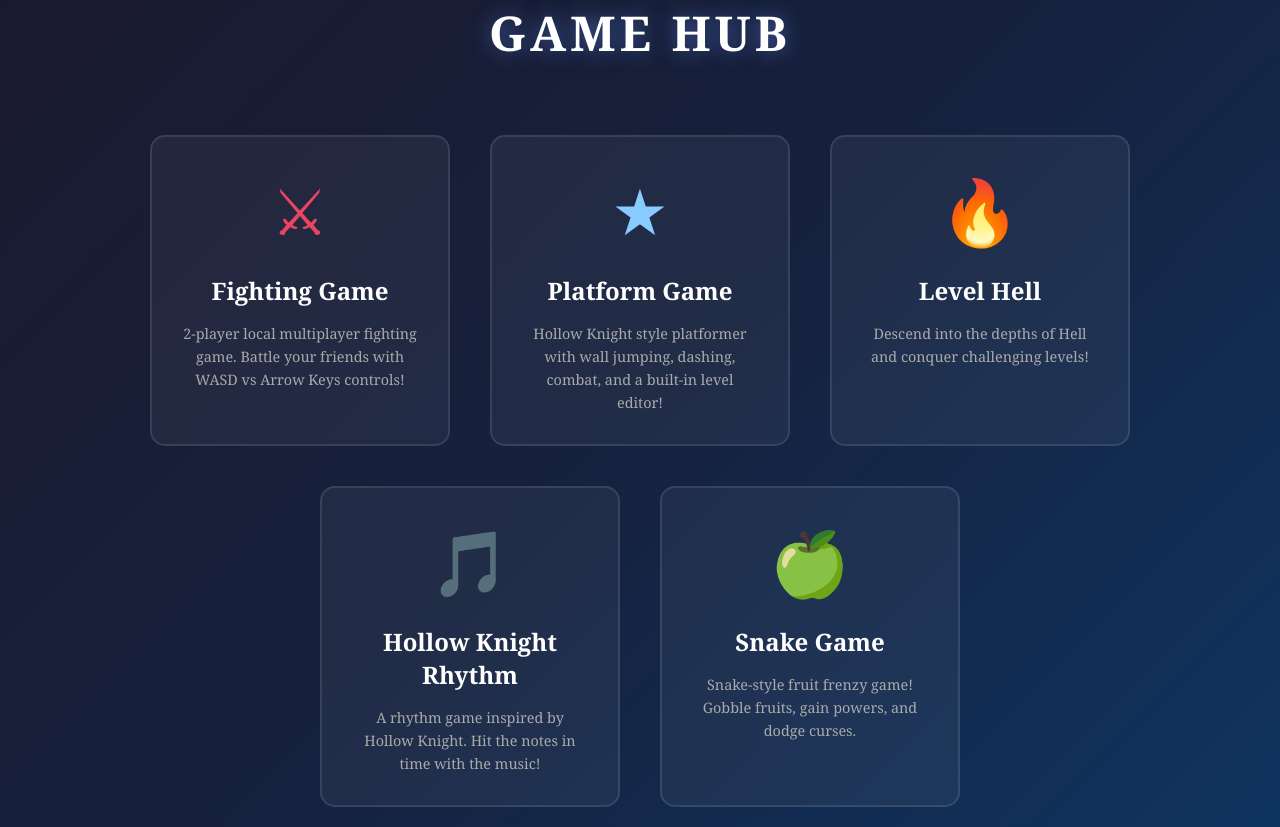
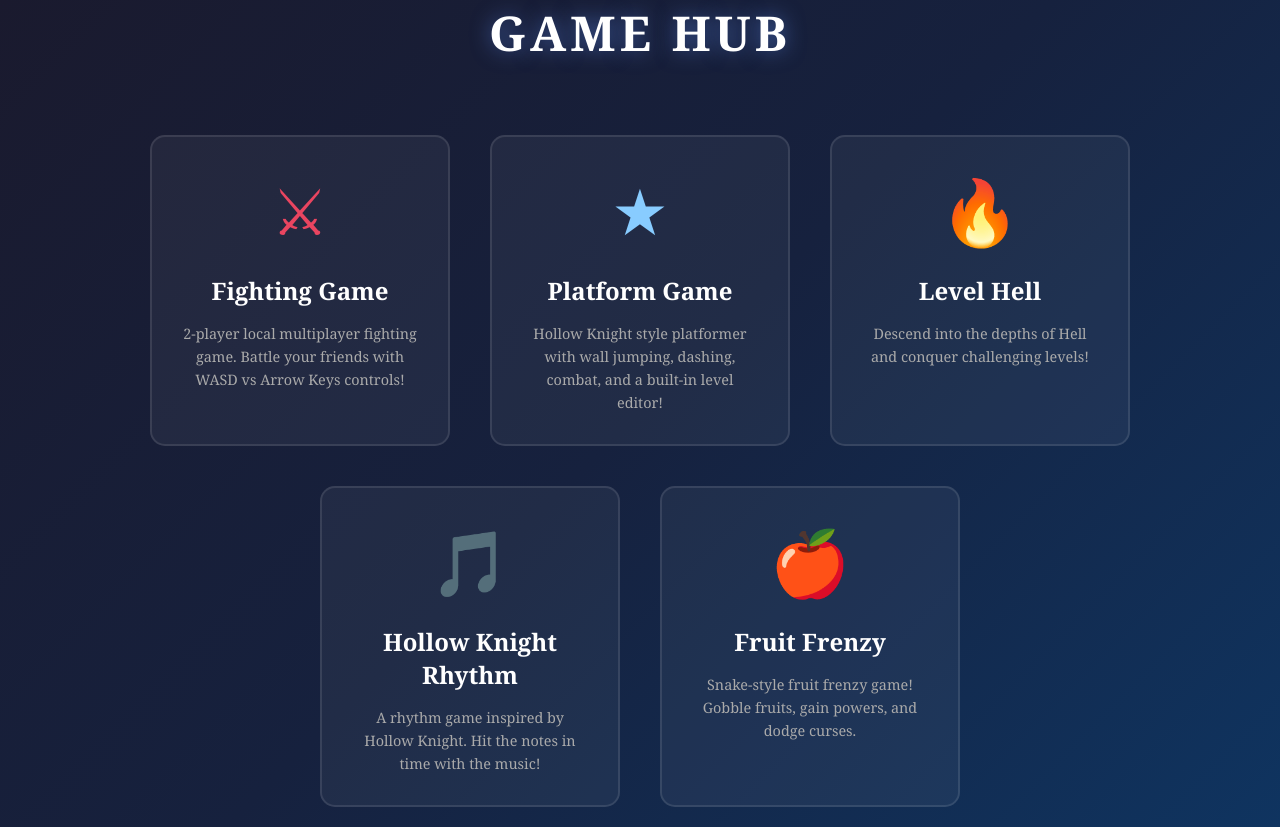
Before and after one commit to Lucas2559/Multiplayer-fighting-game, a plain HTML site: page index.html in a window 1280 px wide. Drawn offline with Linux system fonts and the light colour scheme.

Commit message:
Rename Snake Game to Fruit Frenzy, use red apple emoji

```diff
--- a/index.html
+++ b/index.html
@@ -113,8 +113,8 @@
             </p>
         </a>
         <a href="snake-game/index.html" class="game-card fighting-card">
-            <div class="game-icon">&#127823;</div>
-            <h2 class="game-title">Snake Game</h2>
+            <div class="game-icon">&#127822;</div>
+            <h2 class="game-title">Fruit Frenzy</h2>
             <p class="game-description">
                 Snake-style fruit frenzy game! Gobble fruits, gain powers, and dodge curses.
             </p>
```
